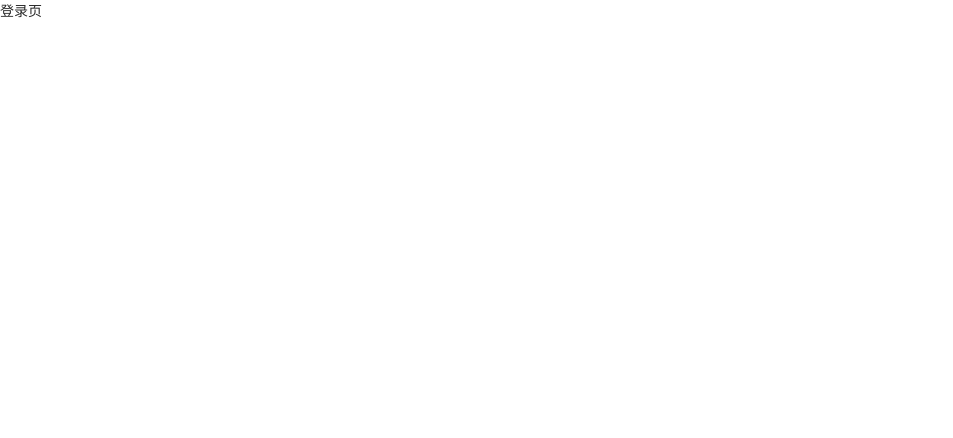
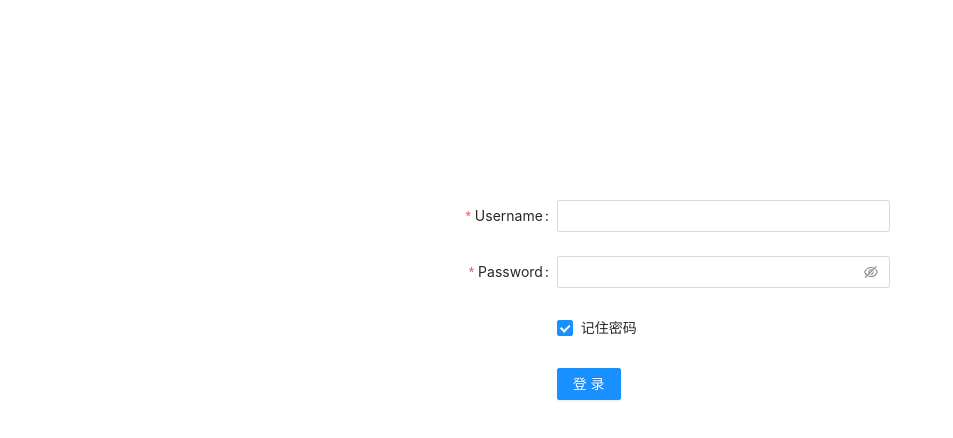
Before and after one commit to wenlittleoil/cra-demo, a React (Create React App) app: page /login in a window 1280 px wide. Shown: the top 438 px of the page, without its empty margins (0-953 px from the left). Built offline with nearby package versions, Linux system fonts and the light colour scheme.

Commit message:
feat: login page

```diff
--- a/src/components/NotFound/index.tsx
+++ b/src/components/NotFound/index.tsx
@@ -1,5 +1,12 @@
-import React from "react";
 
-const NotFound = () => <div>404 not found.</div>;
+import { Result } from 'antd';
+
+const NotFound = () => (
+  <Result
+    status="404"
+    title="404"
+    subTitle="Sorry, the page you visited does not exist."
+  />
+);
 
 export default NotFound;
--- /dev/null
+++ b/src/containers/login/index.scss
@@ -0,0 +1,8 @@
+
+.login-page {
+  .form-container {
+    margin: auto;
+    margin-top: 200px;
+    width: 500px;
+  }
+}
--- a/src/containers/login/index.tsx
+++ b/src/containers/login/index.tsx
@@ -1,11 +1,57 @@
 import React from 'react';
+import { Button, Checkbox, Form, Input } from 'antd';
+import './index.scss';
 
-const LoginPage = () => {
+const LoginPage: React.FC = () => {
+  const onFinish = (values: any) => {
+    console.log('Success:', values);
+  };
+
+  const onFinishFailed = (errorInfo: any) => {
+    console.log('Failed:', errorInfo);
+  };
+
   return (
-    <div>
-      登录页
+    <div className="login-page">
+      <div className="form-container">
+        <Form
+          name="basic"
+          labelCol={{ span: 8 }}
+          wrapperCol={{ span: 16 }}
+          initialValues={{ remember: true }}
+          onFinish={onFinish}
+          onFinishFailed={onFinishFailed}
+          autoComplete="off"
+        >
+          <Form.Item
+            label="Username"
+            name="username"
+            rules={[{ required: true, message: 'Please input your username!' }]}
+          >
+            <Input />
+          </Form.Item>
+
+          <Form.Item
+            label="Password"
+            name="password"
+            rules={[{ required: true, message: 'Please input your password!' }]}
+          >
+            <Input.Password />
+          </Form.Item>
+
+          <Form.Item name="remember" valuePropName="checked" wrapperCol={{ offset: 8, span: 16 }}>
+            <Checkbox>记住密码</Checkbox>
+          </Form.Item>
+
+          <Form.Item wrapperCol={{ offset: 8, span: 16 }}>
+            <Button type="primary" htmlType="submit">
+              登录
+            </Button>
+          </Form.Item>
+        </Form>
+      </div>
     </div>
   );
-}
+};
 
 export default LoginPage;
```
